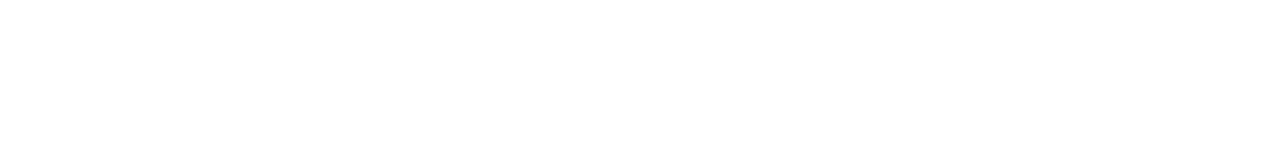
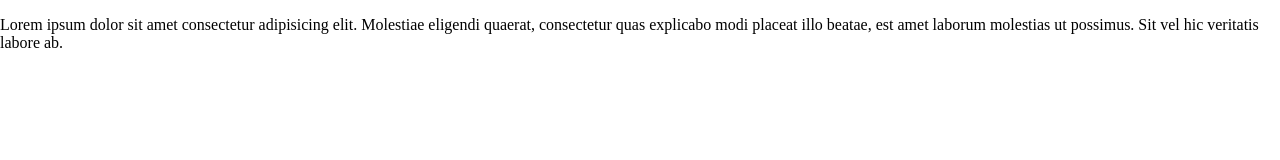
Before and after one commit to marijababic/fictional-potato, a plain HTML site: page index.html in a window 1280 px wide. Drawn offline with Linux system fonts and the light colour scheme.

Commit message:
content added

```diff
--- a/index.html
+++ b/index.html
@@ -8,6 +8,6 @@
     <link rel="stylesheet" href="css/style.css">
 </head>
 <body>
-
+    <p>Lorem ipsum dolor sit amet consectetur adipisicing elit. Molestiae eligendi quaerat, consectetur quas explicabo modi placeat illo beatae, est amet laborum molestias ut possimus. Sit vel hic veritatis labore ab.</p>
 </body>
 </html>
```
